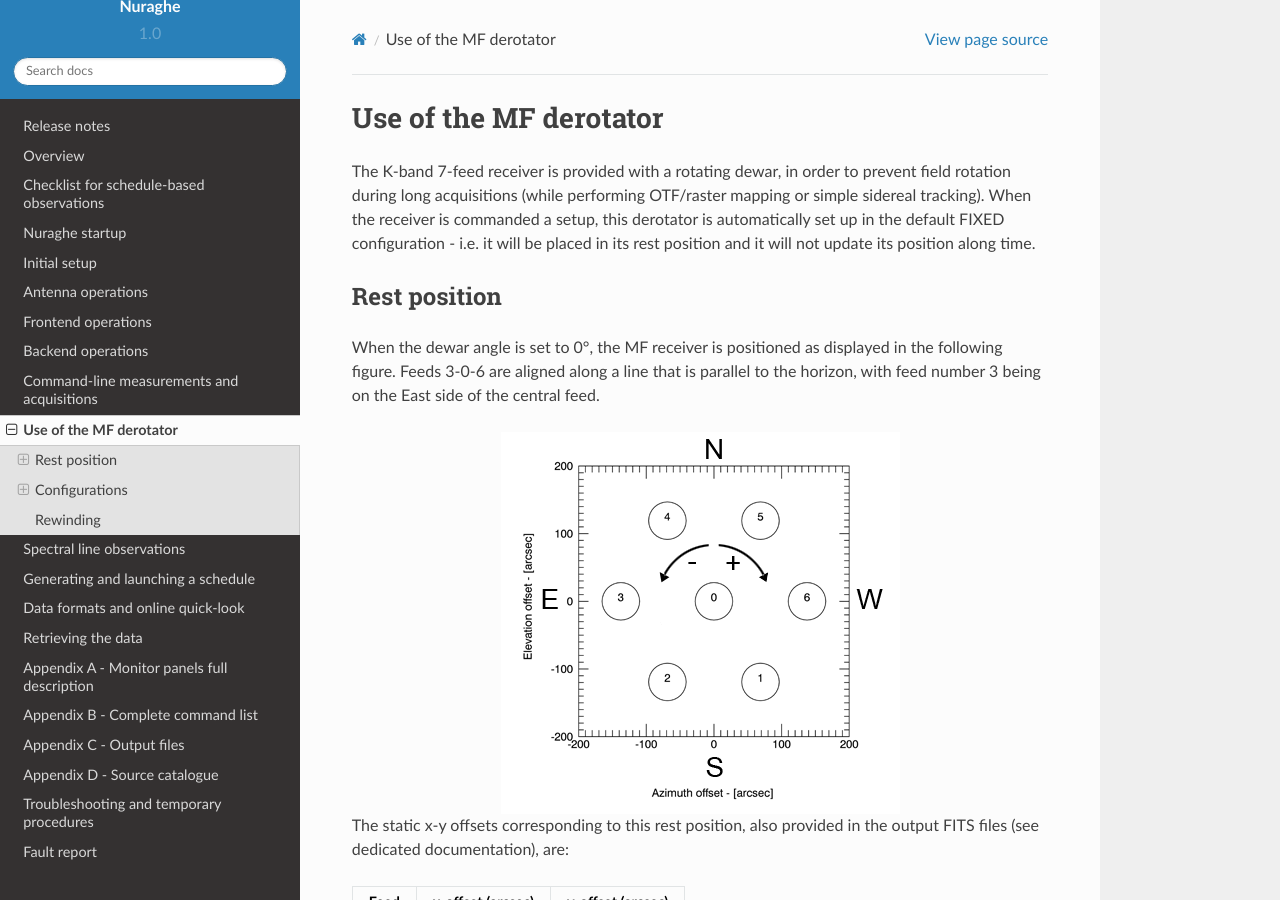
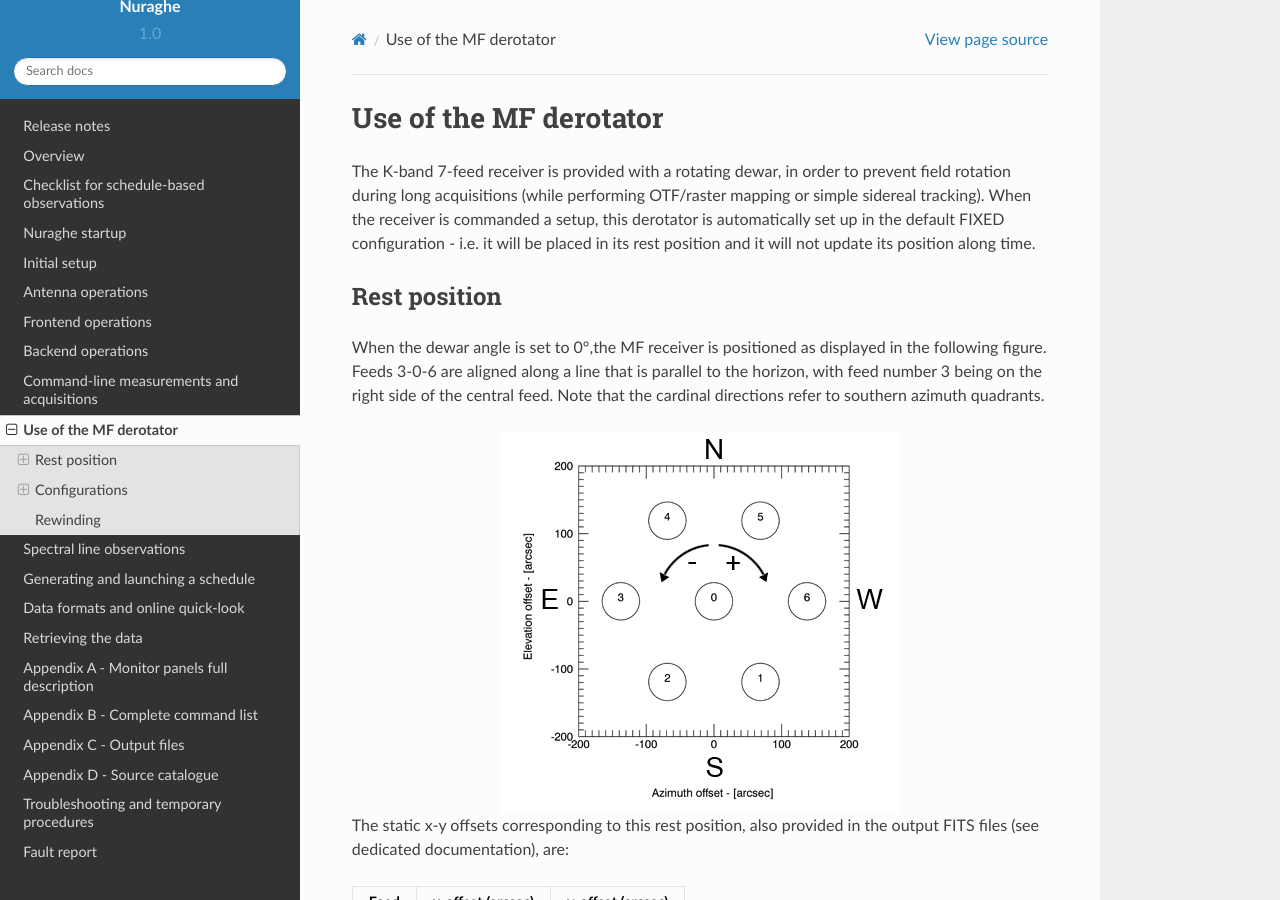
Before and after one commit to discos/doc, a Sphinx documentation site: the page built from user/srt/source/Derotator.rst, in a window 1280 px wide and 900 px high. Built offline with Sphinx 7.4.7 and the Read the Docs theme 2.0.0, drawn with Linux system fonts in a browser that asks for light colours.

Commit message:
Update Derotator.rst

```diff
--- a/user/srt/source/Derotator.rst
+++ b/user/srt/source/Derotator.rst
@@ -14,10 +14,10 @@ position and it will not update its position along time.
 Rest position
 =============
 
-When the dewar angle is set to 0°, the MF receiver is positioned as
+When the dewar angle is set to 0°,the MF receiver is positioned as
 displayed in the following figure. Feeds 3-0-6 are aligned along a line that
-is parallel to the horizon, with feed number 3 being on the East side of the
-central feed.
+is parallel to the horizon, with feed number 3 being on the right side of the
+central feed. Note that the cardinal directions refer to southern azimuth quadrants.
 
 
 .. figure:: images/MF_RestPosition.png
```
